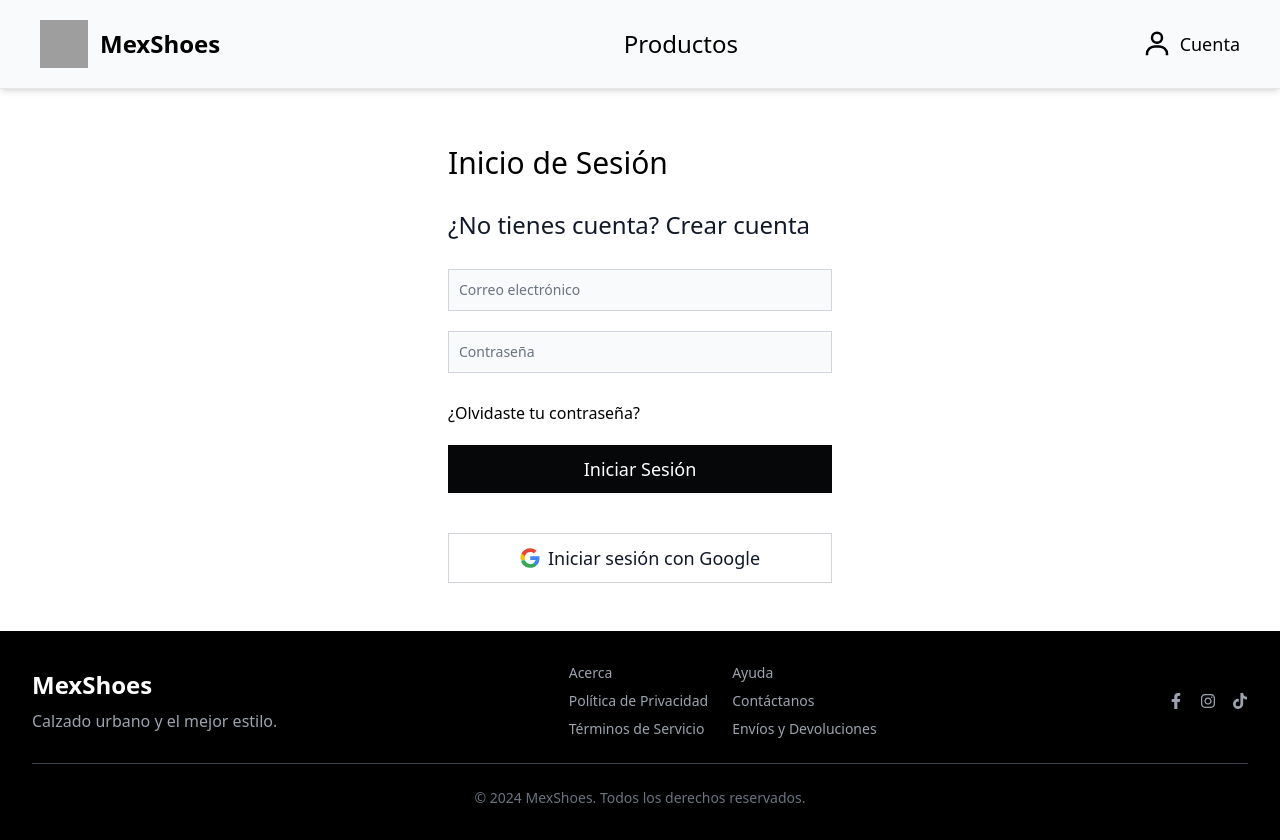
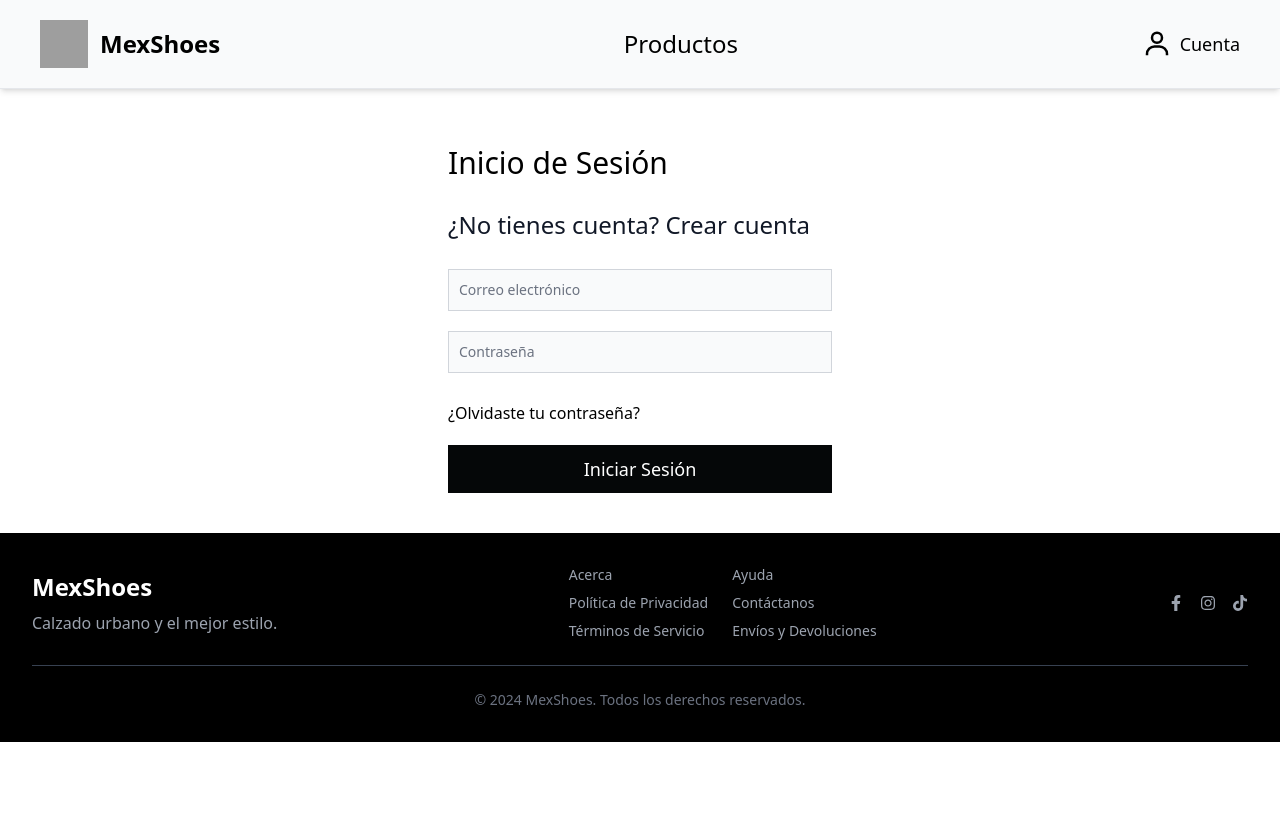
Before and after one commit to Alexcasanova10/mex_shoes, a React (Vite) app in the folder client/: page /login in a window 1280 px wide. After the commit the page ends 800 px from the top, so only its background shows below. Built offline with nearby package versions, Linux system fonts and the light colour scheme; grey boxes are pictures that could not be loaded.

Commit message:
cambios en front

```diff
--- a/client/src/pages/Client/auth/Login.jsx
+++ b/client/src/pages/Client/auth/Login.jsx
@@ -64,7 +64,7 @@ export default function Login() {
 
             </form>
 
-            <form className="max-w-sm mt-10 mb-10 mx-auto h-5/6" >
+            {/* <form className="max-w-sm mt-10 mb-10 mx-auto h-5/6" >
               <button type="submit" class="text-gray-900 bg-white border border-gray-300 hover:bg-gray-100 focus:ring-4 focus:outline-none focus:ring-gray-200 font-medium block w-full text-lg px-5 py-2.5 text-center inline-flex justify-center items-center dark:focus:ring-gray-300 mb-2">
                 <svg class="w-5 h-5 mr-2" aria-hidden="true" focusable="false" xmlns="http://www.w3.org/2000/svg" viewBox="0 0 488 512">
                   <path fill="#4285F4" d="M488 261.8c0-17.8-1.5-35.6-4.7-52.9H250.2v99.8h134.5c-5.8 30.2-23.1 55.8-49 73.2v60.8h79.2c46.2-42.6 73.1-105.5 73.1-180.9z"></path>
@@ -74,7 +74,7 @@ export default function Login() {
                 </svg>
                 Iniciar sesión con Google
               </button>
-            </form>
+            </form> */}
 
           </>
        </Layout>
```
Lines whose indentation alone changed are shown as unchanged.
